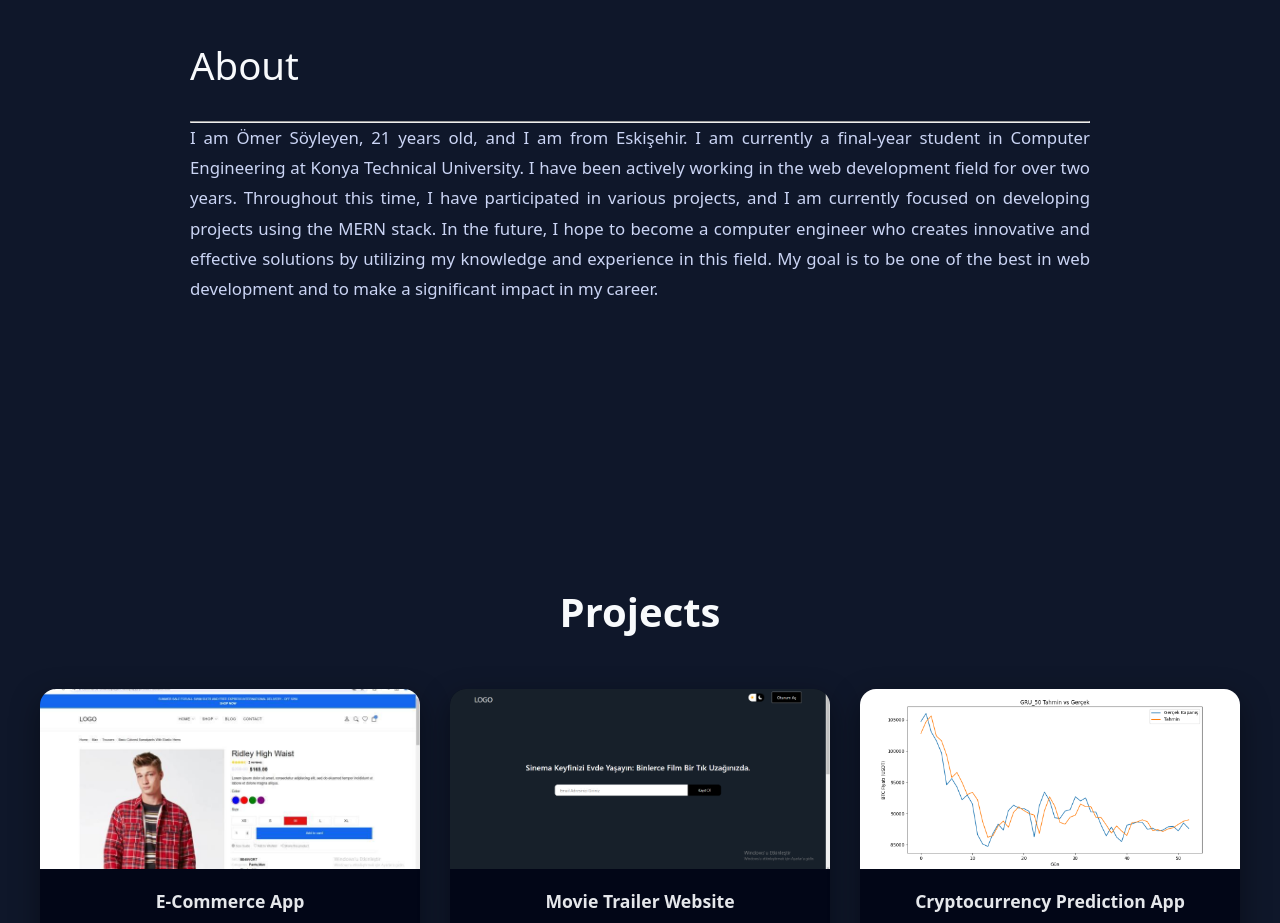
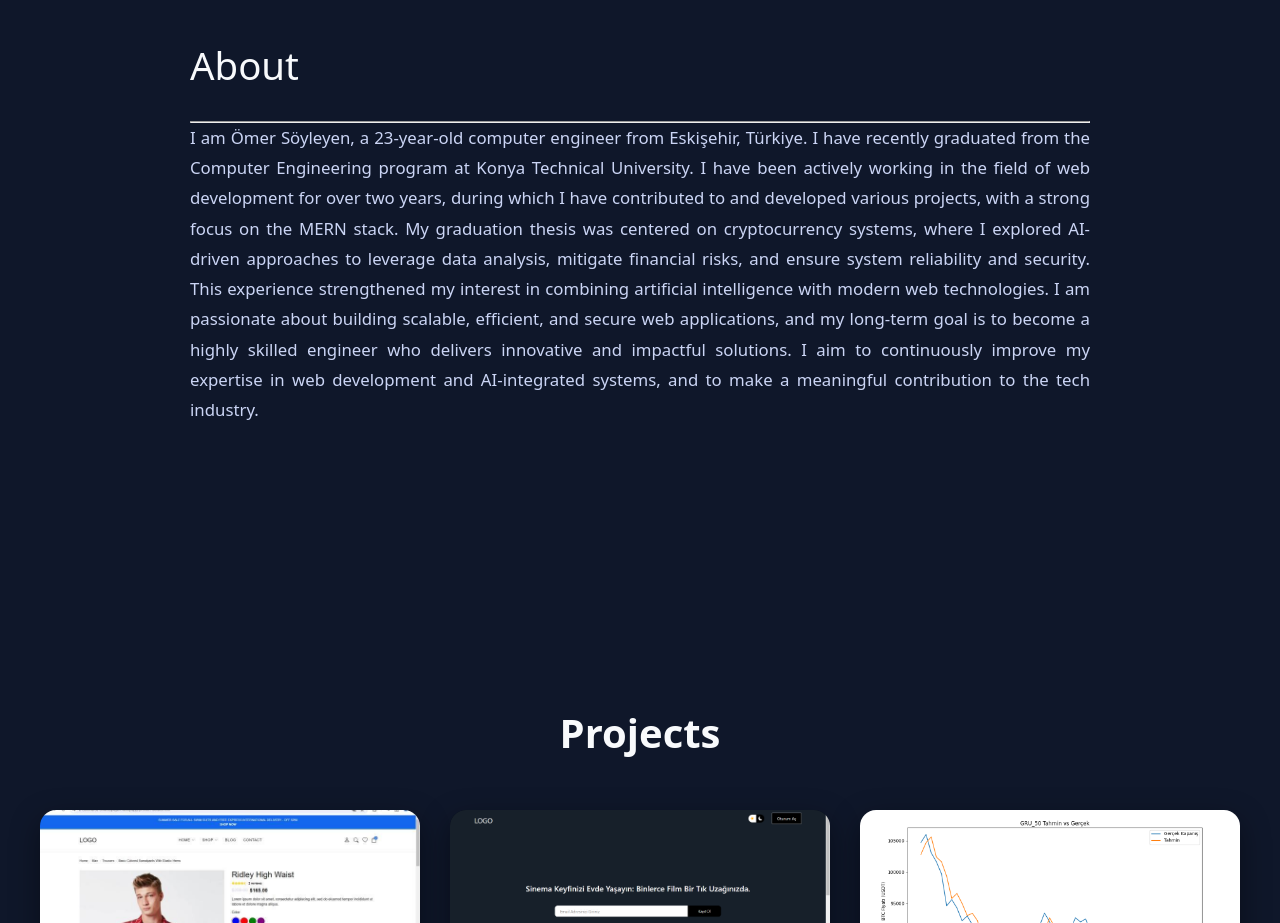
Before and after one commit to OmerSoyleyen24/PortfolioWebsite, a React (Vite) app in the folder frontend/: page / in a window 1280 px wide. Shown: the part 840-1763 px from the top of the page. Built offline with nearby package versions, Linux system fonts and the light colour scheme.

Commit message:
Update About.jsx

```diff
--- a/frontend/src/About/About.jsx
+++ b/frontend/src/About/About.jsx
@@ -9,14 +9,11 @@ const About = () => {
           <h2>About</h2>
           <hr/>
             <p>
-              I am Ömer Söyleyen, 21 years old, and I am from Eskişehir. I am currently a final-year student in
-              Computer Engineering at Konya Technical University. I have been actively working in the web
-              development field for over two years. Throughout this time, I have participated in various projects,
-              and
-              I am currently focused on developing projects using the MERN stack.
-              In the future, I hope to become a computer engineer who creates innovative and effective solutions
-              by utilizing my knowledge and experience in this field. My goal is to be one of the best in web
-              development and to make a significant impact in my career.
+I am Ömer Söyleyen, a 23-year-old computer engineer from Eskişehir, Türkiye. I have recently graduated from the Computer Engineering program at Konya Technical University. I have been actively working in the field of web development for over two years, during which I have contributed to and developed various projects, with a strong focus on the MERN stack.
+
+My graduation thesis was centered on cryptocurrency systems, where I explored AI-driven approaches to leverage data analysis, mitigate financial risks, and ensure system reliability and security. This experience strengthened my interest in combining artificial intelligence with modern web technologies.
+
+I am passionate about building scalable, efficient, and secure web applications, and my long-term goal is to become a highly skilled engineer who delivers innovative and impactful solutions. I aim to continuously improve my expertise in web development and AI-integrated systems, and to make a meaningful contribution to the tech industry.
             </p>
         </div>
       </div>
```
